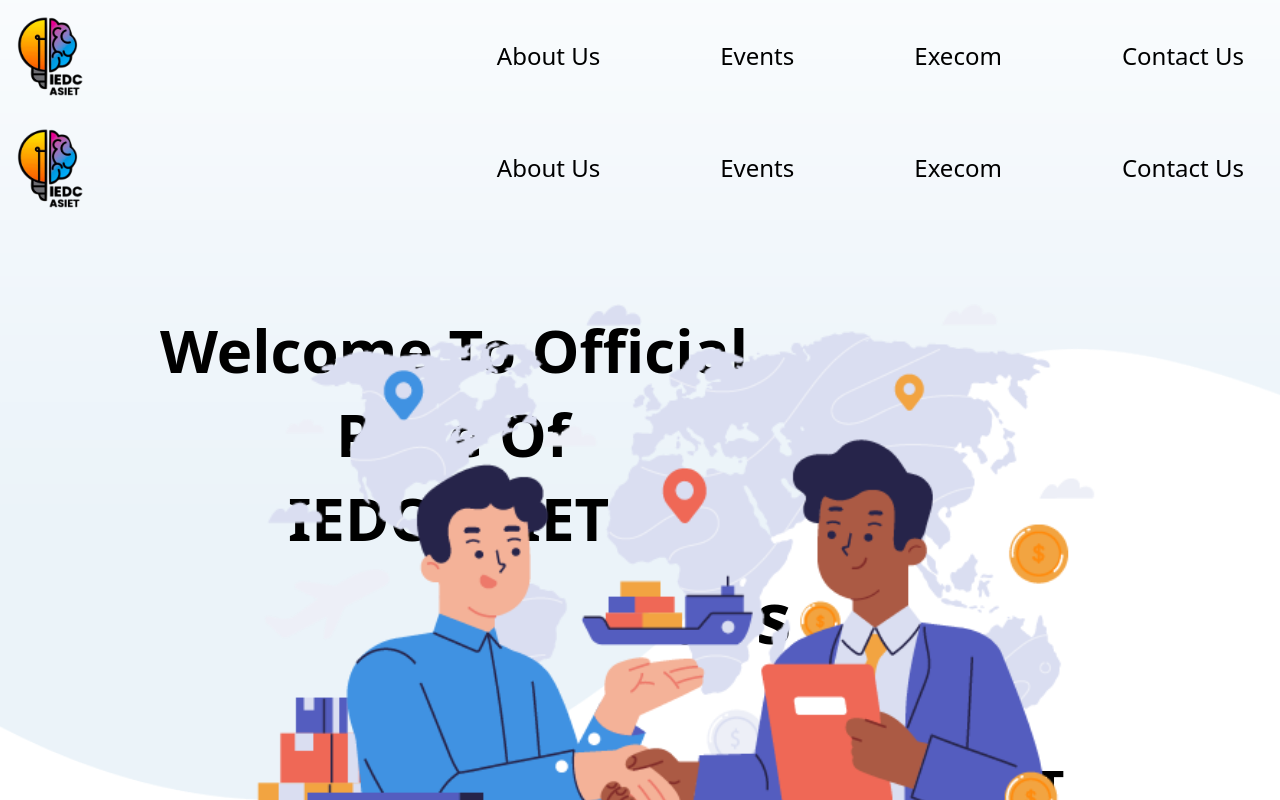
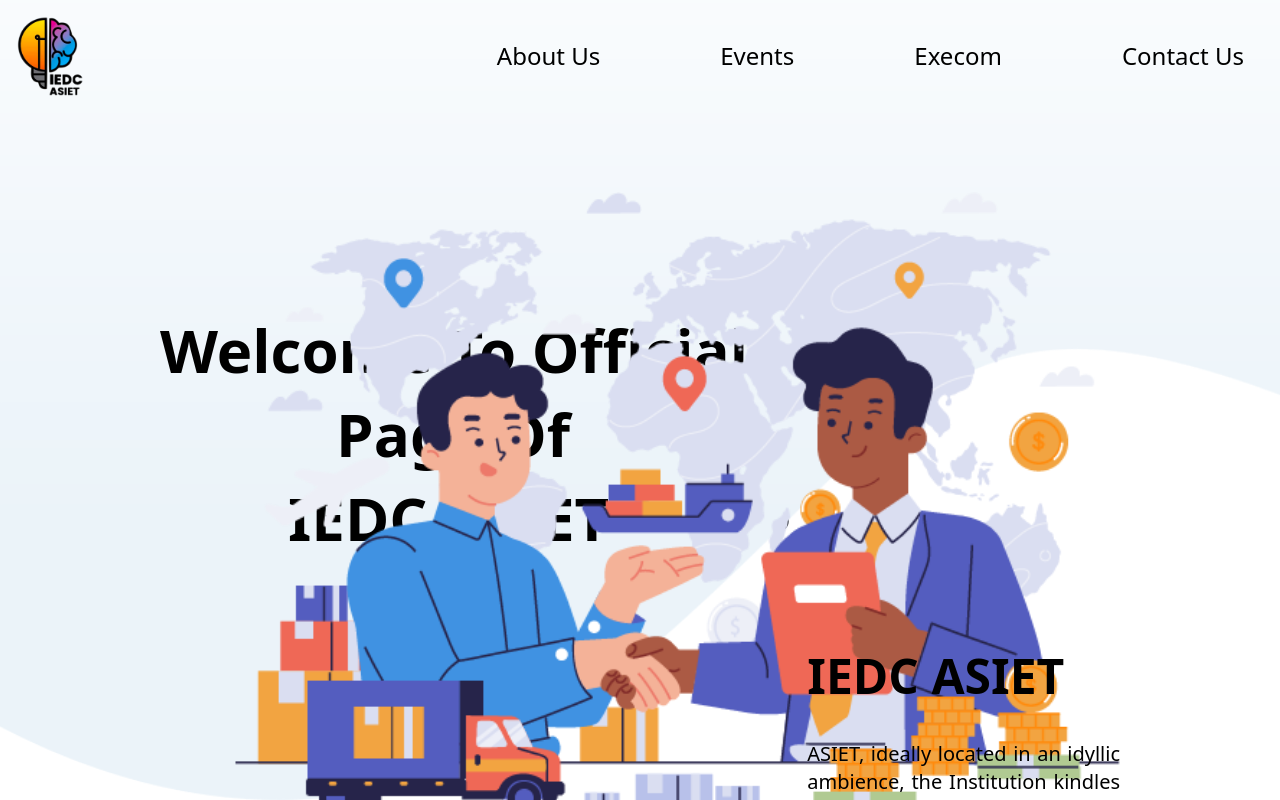
Before and after one commit to IEDCASIET/IEDC-Website, a React (Vite) app: page / in a window 1280 px wide. Shown: the top 800 px of the page. Built offline with nearby package versions, Linux system fonts and the light colour scheme.

Commit message:
made some changes to home page

```diff
--- a/src/pages/Home/Home.jsx
+++ b/src/pages/Home/Home.jsx
@@ -54,7 +54,7 @@
 
     return (
         <section>
-            <Navbar/>
+            {/* <Navbar/> */}
             <div className='text-left text-4xl black font-semibold bg-cover bg-no-repeat h-screen absolute inset-0' style={{backgroundImage: `url('src/assets/bgimage.png')`, filter: 'saturate(1)'}}>
                 <div className="text-left text-6xl black font-semibold relative mt-80 ml-40" ref={el}>
                     <span></span>
@@ -67,7 +67,7 @@
                 </div>
             </div>
             <div className="flex justify-end">
-                    <img src={icon} alt="icon" className="z-10 h-123 w-auto mr-40 mt-20"></img>
+                    <img src={icon} alt="icon" className="z-0 h-123 w-auto mr-40 mt-20"></img>
                 </div>
         </section>
     );
```
